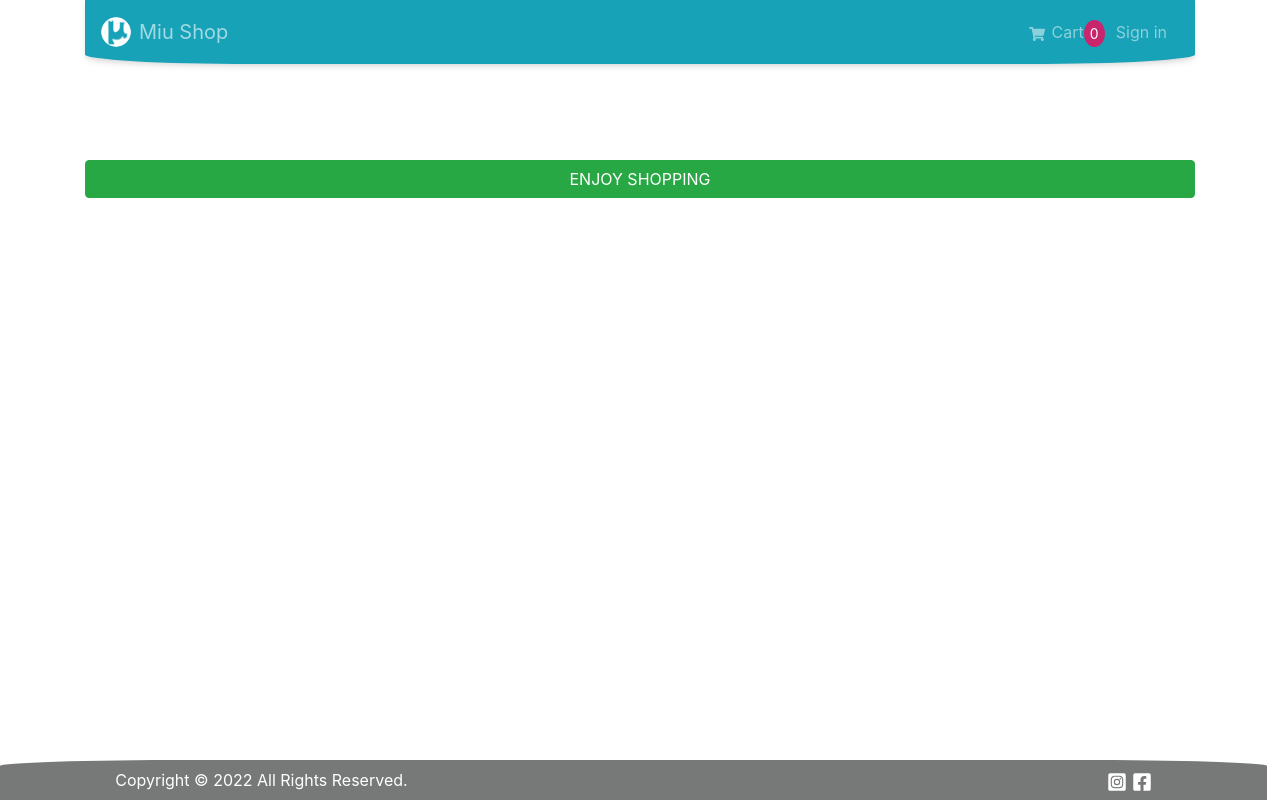
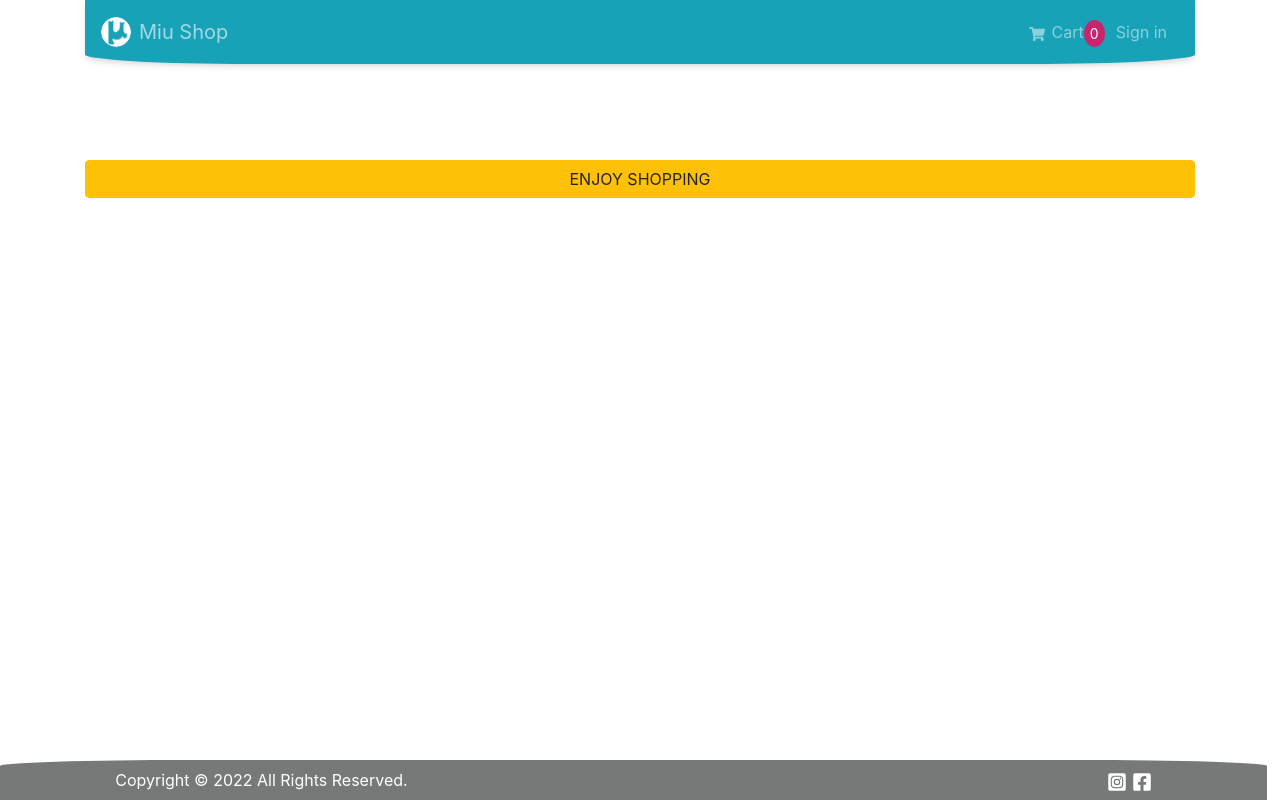
Before and after one commit to PaoloCatalano/miu-shop, a Next.js app: page /verify-email in a window 1280 px wide. Built offline with nearby package versions, Linux system fonts and the light colour scheme; no server answers; the database is empty.

Commit message:
z-indexes

```diff
--- a/components/product/ProductItem.js
+++ b/components/product/ProductItem.js
@@ -72,7 +72,7 @@ const ProductItem = ({ product, handleCheck }) => {
           type="checkbox"
           checked={product.checked}
           className="position-absolute"
-          style={{ height: "20px", width: "20px", zIndex: 8 }}
+          style={{ height: "20px", width: "20px", zIndex: 1 }}
           onChange={() => handleCheck(product._id)}
         />
       )}
--- a/pages/verify-email.js
+++ b/pages/verify-email.js
@@ -44,7 +44,7 @@ export default function verifyEmail() {
         )}
       </div>
       <Link href="/">
-        <button type="button" className="btn btn-success w-100 text-uppercase">
+        <button type="button" className="btn btn-warning w-100 text-uppercase">
           <a> enjoy shopping </a>
         </button>
       </Link>
--- a/styles/globals.css
+++ b/styles/globals.css
@@ -321,6 +321,7 @@ footer {
   flex-direction: row;
   flex-wrap: nowrap;
   justify-content: space-between;
+  z-index: 8;
 }
 
 ._social-icon {
```
